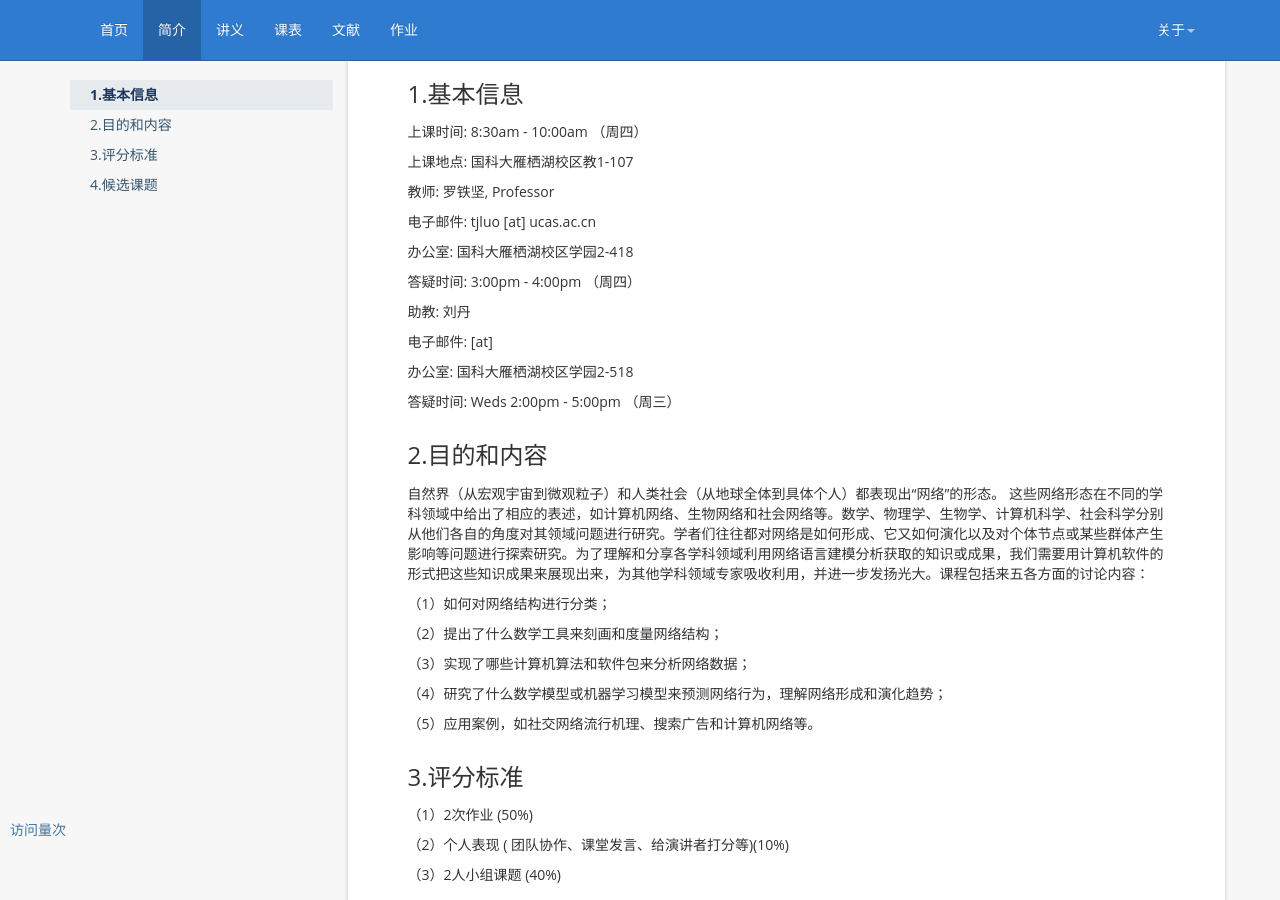
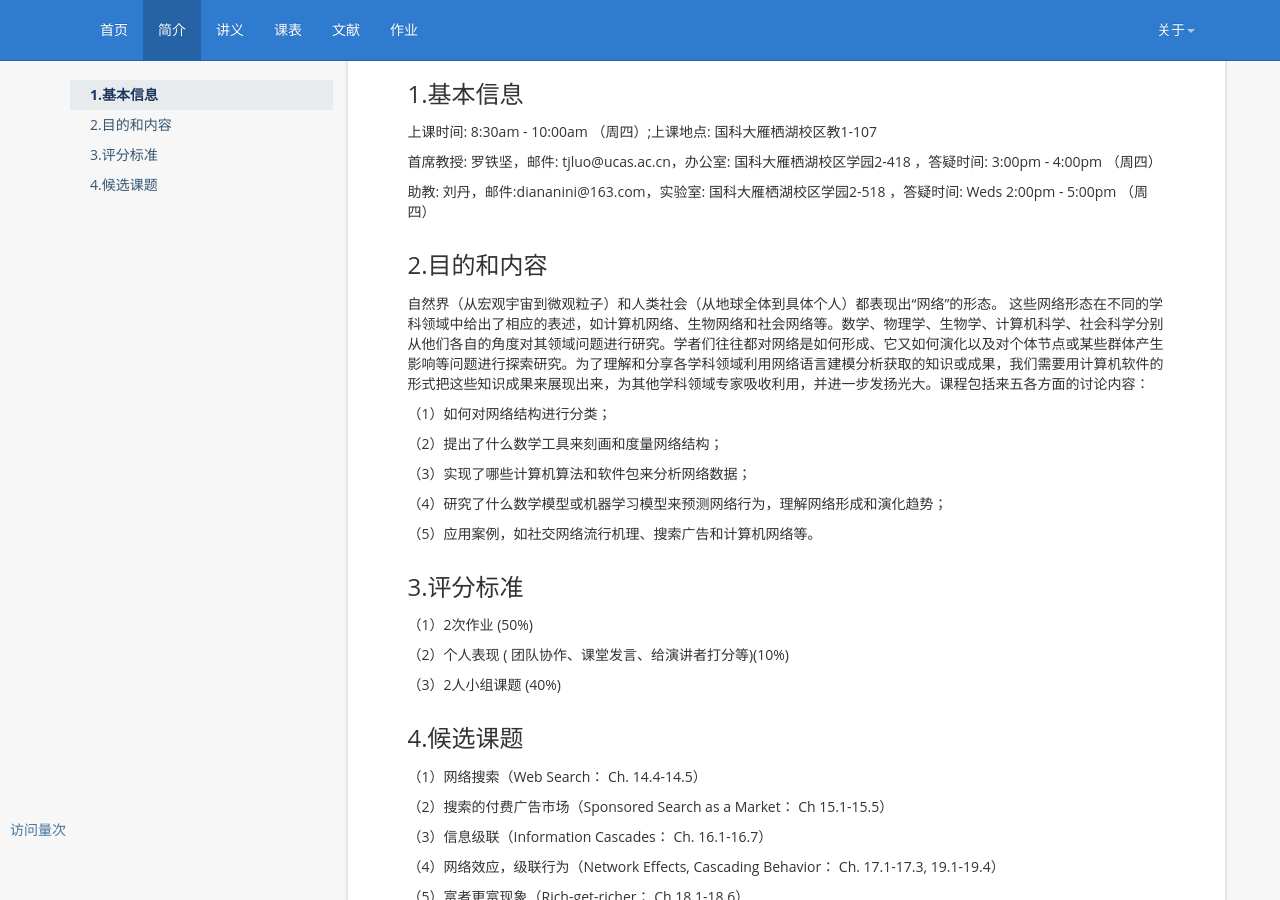
Before and after one commit to tjluo-ucas/ns, a Jekyll site: the page built from _posts/2019-02-08-intro.md, in a window 1280 px wide and 900 px high. Built offline with Jekyll 4.4.1, drawn with Linux system fonts in a browser that asks for light colours; nearby versions of some CDN libraries; comment, search, counter and statistics services are not loaded.

Commit message:
Update 2019-02-08-intro.md

```diff
--- a/_posts/2019-02-08-intro.md
+++ b/_posts/2019-02-08-intro.md
@@ -10,25 +10,11 @@ banner: 课程简介
 
 1.基本信息    {#basic}
 ---------------------------
-上课时间: 8:30am - 10:00am （周四）
+上课时间: 8:30am - 10:00am （周四）;上课地点: 国科大雁栖湖校区教1-107
 
-上课地点: 国科大雁栖湖校区教1-107
+首席教授: 罗铁坚，邮件: tjluo@ucas.ac.cn，办公室: 国科大雁栖湖校区学园2-418 ，答疑时间: 3:00pm - 4:00pm （周四）
 
-教师: 罗铁坚, Professor
-
-电子邮件: tjluo [at] ucas.ac.cn
-
-办公室: 国科大雁栖湖校区学园2-418
-
-答疑时间: 3:00pm - 4:00pm （周四）
-
-助教: 刘丹
-
-电子邮件:  [at]
-
-办公室: 国科大雁栖湖校区学园2-518
-
-答疑时间: Weds 2:00pm - 5:00pm （周三）
+助教: 刘丹，邮件:diananini@163.com，实验室: 国科大雁栖湖校区学园2-518 ，答疑时间: Weds 2:00pm - 5:00pm （周四）
 
 2.目的和内容 {#contents}
 ---------------------------
```
